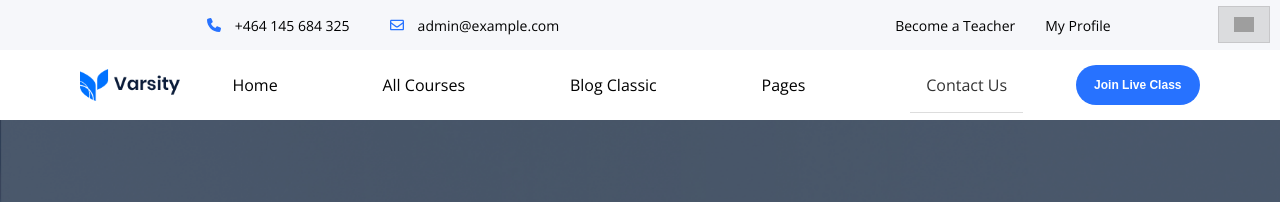
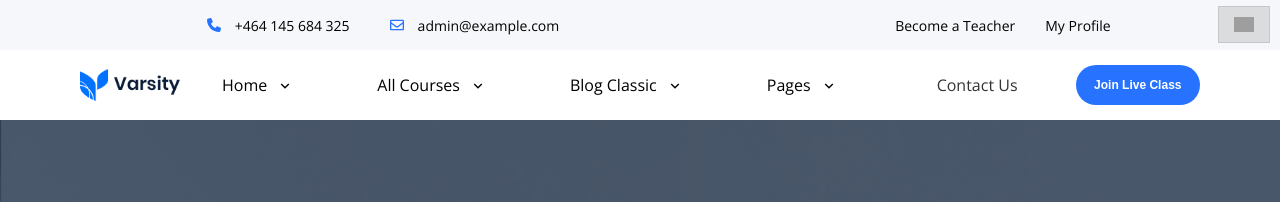
Before and after one commit to mlalayev/FinalProjectEVOCoding, a React (Vite) app: page / in a window 1280 px wide. Shown: the top 202 px of the page. Built offline with nearby package versions, Linux system fonts and the light colour scheme; grey boxes are pictures that could not be loaded.

Commit message:
my commit

```diff
--- a/src/Components/Common/Header/Header.css
+++ b/src/Components/Common/Header/Header.css
@@ -192,12 +192,17 @@ header {
 }
 
 
-.menu-item {
+.menu-item,
+.navigation-menu li a {
     color: #333;
     padding: var(--16-px);
     display: var(--display-block);
     border-bottom: 1px solid #ddd;
     text-decoration: var(--display-none);
+}
+
+.navigation-menu li a {
+    border: var(--display-none);
 }
 
 .menu-item:hover {
@@ -213,8 +218,23 @@ header {
     width: var(--20-px);
 }
 
-.navigation-menu{
+.navigation-menu {
     display: var(--display-none);
+}
+
+.header-menu-p-tag {
+    gap: var(--10-px);
+    display: var(--display-flex);
+    align-items: var(--display-center);
+}
+
+.arrow-down {
+    margin-top: 1px;
+    transform: var(--transition-medium) ease ;
+}
+
+.arrow-down.open {
+    transform: rotate(180deg);
 }
 
 @media screen and (min-width:800px) {
@@ -251,11 +271,11 @@ header {
 }
 
 @media screen and (min-width:1050px) {
-    .hamburger-icon{
+    .hamburger-icon {
         display: var(--display-none);
     }
 
-    .navigation-menu{
+    .navigation-menu {
         width: 90%;
         height: 100%;
         display: var(--display-flex);
@@ -265,11 +285,11 @@ header {
         justify-content: var(--display-space-around);
     }
 
-    .menu{
+    .menu {
         display: none;
     }
 
-    .submenu-desktop{
+    .submenu-desktop {
         top: 48px;
         min-width: 250px;
         z-index: 99999999;
@@ -277,8 +297,10 @@ header {
         position: var(--position-absolute);
         background-color: var(--white-color);
     }
-    .navigation-menu li{
+
+    .navigation-menu li {
         display: var(--display-flex);
+        cursor: var(--cursor-pointer);
         position: var(--position-relative);
         align-items: var(--display-center);
         justify-content: var(--display-center);
--- a/src/Components/Common/Header/Header.jsx
+++ b/src/Components/Common/Header/Header.jsx
@@ -1,10 +1,11 @@
 import './Header.css';
-import { useTranslation } from 'react-i18next';
 import React, { useState } from 'react';
 import { FaPhone } from "react-icons/fa6";
+import logo from '../../../assets/logo.png';
 import { FaRegEnvelope } from "react-icons/fa";
+import { useTranslation } from 'react-i18next';
 import { RxHamburgerMenu } from "react-icons/rx";
-import logo from '../../../assets/logo.png';
+import { RiArrowDownSLine } from "react-icons/ri";
 import LanguageDropdown from '../LanguageDropdown/LanguageDropdown.jsx';
 
 function Header() {
@@ -45,6 +46,7 @@ function Header() {
           <div className="menu">
             <div className='menu-item' onClick={() => handleSubMenuToggle('home')}>
               {t('header.home')}
+              <RiArrowDownSLine className={`arrow-down ${openSubMenu === 'home' ? 'open' : ''}`} />
               {openSubMenu === 'home' && (
                 <div className="submenu">
                   <a href="/salam" className='submenu-item'>Homepage Style One</a>
@@ -56,6 +58,7 @@ function Header() {
             </div>
             <div className='menu-item' onClick={() => handleSubMenuToggle('all-courses')}>
               {t('header.allCourses')}
+              <RiArrowDownSLine className={`arrow-down ${openSubMenu === 'all-courses' ? 'open' : ''}`} />
               {openSubMenu === 'all-courses' && (
                 <div className="submenu">
                   <a href="/all-courses" className='submenu-item'>Course One</a>
@@ -67,6 +70,7 @@ function Header() {
             </div>
             <div className='menu-item' onClick={() => handleSubMenuToggle('blog-classic')}>
               {t('header.blogClassic')}
+              <RiArrowDownSLine className={`arrow-down ${openSubMenu === 'blog-classic' ? 'open' : ''}`} />
               {openSubMenu === 'blog-classic' && (
                 <div className="submenu">
                   <a href="/blog-classic" className='submenu-item'>Blog One</a>
@@ -78,6 +82,7 @@ function Header() {
             </div>
             <div className='menu-item' onClick={() => handleSubMenuToggle('pages')}>
               {t('header.pages')}
+              <RiArrowDownSLine className={`arrow-down ${openSubMenu === 'pages' ? 'open' : ''}`} />
               {openSubMenu === 'pages' && (
                 <div className="submenu">
                   <a href="/pages" className='submenu-item'>Page One</a>
@@ -95,7 +100,7 @@ function Header() {
 
         <ul className='navigation-menu'>
           <li onClick={() => handleSubMenuToggle('home')}>
-            {t('header.home')}
+            <p className='header-menu-p-tag'>{t('header.home')} <RiArrowDownSLine className={`arrow-down ${openSubMenu === 'home' ? 'open' : ''}`} /></p>
             {openSubMenu === 'home' && (
               <ul className='submenu-desktop'>
                 <li><a href="/salam">Homepage Style One</a></li>
@@ -106,7 +111,7 @@ function Header() {
             )}
           </li>
           <li onClick={() => handleSubMenuToggle('all-courses')}>
-            {t('header.allCourses')}
+            <p className='header-menu-p-tag'> {t('header.allCourses')} <RiArrowDownSLine className={`arrow-down ${openSubMenu === 'all-courses' ? 'open' : ''}`} /></p>
             {openSubMenu === 'all-courses' && (
               <ul className='submenu-desktop'>
                 <li><a href="/all-courses">Course One</a></li>
@@ -117,7 +122,7 @@ function Header() {
             )}
           </li>
           <li onClick={() => handleSubMenuToggle('blog-classic')}>
-            {t('header.blogClassic')}
+            <p className='header-menu-p-tag'>{t('header.blogClassic')} <RiArrowDownSLine className={`arrow-down ${openSubMenu === 'blog-classic' ? 'open' : ''}`} /></p>
             {openSubMenu === 'blog-classic' && (
               <ul className='submenu-desktop'>
                 <li><a href="/blog-classic">Blog One</a></li>
@@ -128,7 +133,7 @@ function Header() {
             )}
           </li>
           <li onClick={() => handleSubMenuToggle('pages')}>
-            {t('header.pages')}
+            <p className='header-menu-p-tag'> {t('header.pages')} <RiArrowDownSLine className={`arrow-down ${openSubMenu === 'pages' ? 'open' : ''}`} /> </p>
             {openSubMenu === 'pages' && (
               <ul className='submenu-desktop'>
                 <li><a href="/pages">Page One</a></li>
@@ -138,7 +143,7 @@ function Header() {
               </ul>
             )}
           </li>
-          <li><a href="/contact-us" className='menu-item' >{t('header.contactUs')}</a></li>
+          <li><a href="/contact-us" className='' >{t('header.contactUs')}</a></li>
         </ul>
 
         <button className='header-button'>{t('header.joinliveclass')}</button>
--- a/src/Components/ImageSlider/ImageSlider.css
+++ b/src/Components/ImageSlider/ImageSlider.css
@@ -106,12 +106,13 @@
   color: #fff;
   bottom: 60%;
   padding: 10px;
+  transition: 9s;
   cursor: default;
   font-size: 16px;
   position: absolute;
   text-align: center;
   border-radius: 5px;
-  transform: translateX(-50%);
+  transform: translateX(-100px);
   font-family: "Open Sans", sans-serif;
 }
 
@@ -202,3 +203,9 @@
     scale: 1.4 0.6;
   }
 }
+
+.slide-caption.active {
+  opacity: 1;
+  transform: translateX(0);
+  transition: opacity 3s ease, transform 3s ease;
+}
--- a/src/Components/ImageSlider/ImageSlider.jsx
+++ b/src/Components/ImageSlider/ImageSlider.jsx
@@ -1,34 +1,45 @@
 import './ImageSlider.css';
 import React, { useState, useEffect } from 'react';
-import AOS from 'aos';
-import 'aos/dist/aos.css';
 
 function ImageSlider({ slides, interval = 8000 }) {
-
   const [imageIndex, setImageIndex] = useState(0);
   const [isSliding, setIsSliding] = useState(false);
+  const [animateCaption, setAnimateCaption] = useState(false);
+  const [animateText, setAnimateText] = useState(false);
 
   useEffect(() => {
-    AOS.init({
-      duration: 1200,
-    });
-  }, []);
+    const autoslide = setInterval(() => {
+      handleNextImage();
+    }, interval);
 
-  useEffect(() => {
-    AOS.refresh();
-  }, [imageIndex]);
+    return () => clearInterval(autoslide);
+  }, [interval]);
 
   const handleNextImage = () => {
     if (!isSliding) {
       setIsSliding(true);
-      setImageIndex((index) => (index === slides.length - 1 ? 0 : index + 1));
+      setAnimateCaption(false); // Reset caption animation
+      setAnimateText(false); // Reset text animation
+
+      setTimeout(() => {
+        setImageIndex((index) => (index === slides.length - 1 ? 0 : index + 1));
+        setAnimateCaption(true); // Trigger caption animation
+        setAnimateText(true); // Trigger text animation
+      }, 100); // Delay to allow animations to reset
     }
   };
 
   const handlePrevImage = () => {
     if (!isSliding) {
       setIsSliding(true);
-      setImageIndex((index) => (index === 0 ? slides.length - 1 : index - 1));
+      setAnimateCaption(false); // Reset caption animation
+      setAnimateText(false); // Reset text animation
+
+      setTimeout(() => {
+        setImageIndex((index) => (index === 0 ? slides.length - 1 : index - 1));
+        setAnimateCaption(true); // Trigger caption animation
+        setAnimateText(true); // Trigger text animation
+      }, 100); // Delay to allow animations to reset
     }
   };
 
@@ -59,12 +70,22 @@ function ImageSlider({ slides, interval = 8000 }) {
   }, [isSliding]);
 
   useEffect(() => {
-    const autoslide = setInterval(() => {
-      handleNextImage();
-    }, interval);
+    // Initial animation when component mounts
+    setAnimateCaption(true);
+    setAnimateText(true);
+  }, []);
 
-    return () => clearInterval(autoslide);
-  }, [interval]);
+  useEffect(() => {
+    // Reset animations when imageIndex changes
+    setAnimateCaption(false);
+    setAnimateText(false);
+
+    // Delay setting animations to true to ensure reset happens first
+    setTimeout(() => {
+      setAnimateCaption(true);
+      setAnimateText(true);
+    }, 100); // Adjust delay as needed
+  }, [imageIndex]);
 
   return (
     <section
@@ -95,16 +116,15 @@ function ImageSlider({ slides, interval = 8000 }) {
               className="img-slider-img"
             />
             <div
-              data-aos="fade-right"
-              className="slide-caption ptag">
+              className={`slide-caption ptag ${imageIndex === index && animateCaption ? 'active' : ''}`}
+            >
               <p>{title}</p>
             </div>
             <div
-              data-aos="fade-right"
-              className="slide-caption hone">
+              className={`slide-caption hone ${imageIndex === index && animateText ? 'active' : ''}`}
+            >
               <h1>{caption}</h1>
-
-              <button className='slider-button' >{button}</button>
+              <button className='slider-button'>{button}</button>
             </div>
           </div>
         ))}
```
